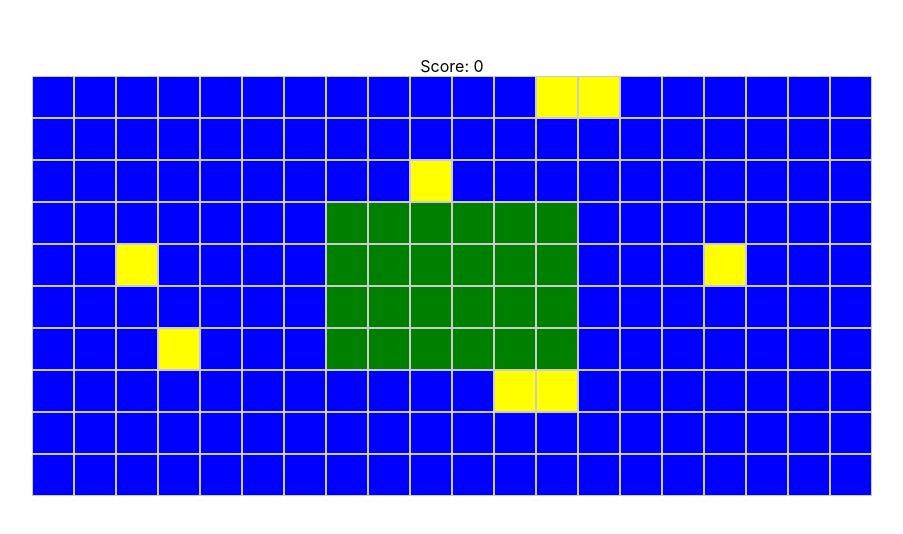
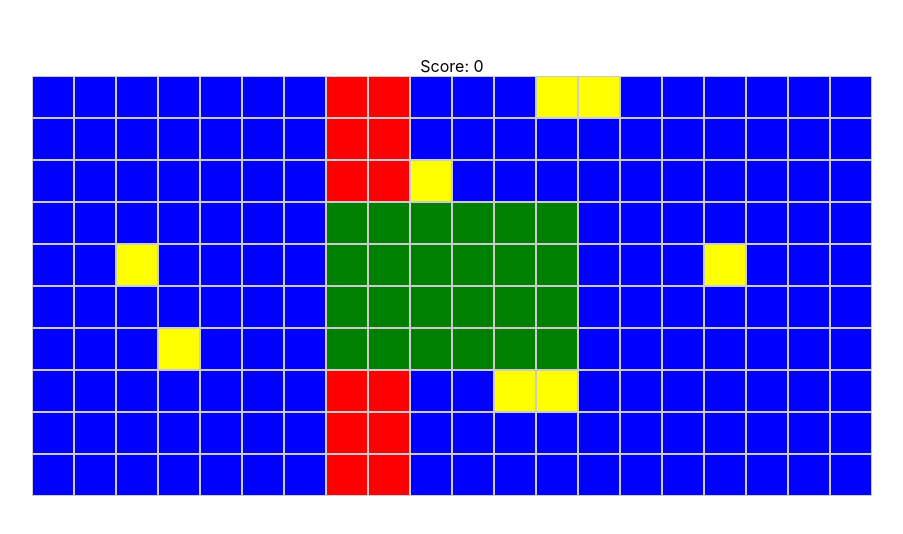
Before and after one commit to Terminator1601/FOG-20x10-game, a React (Create React App) app: page / in a window 1280 px wide. Shown: the part 124-658 px from the top of the page, without its empty margins (188-1091 px from the left). Built offline with nearby package versions, Linux system fonts and the light colour scheme.

Commit message:
made some changes

```diff
--- a/src/components/Grid.jsx
+++ b/src/components/Grid.jsx
@@ -4,6 +4,7 @@ import "./Grid.css";
 const Grid = () => {
   const [score, setScore] = useState(0);
   const [foodCells, setFoodCells] = useState([]);
+  const [redCells, setRedCells] = useState([]);
   const grid = [];
   const gridRows = 10;
   const gridCols = 20;
@@ -42,9 +43,26 @@ const Grid = () => {
     setFoodCells(newFoodCells);
   };
 
-  // Effect to generate initial food cells
+  // Function to generate red cells
+  const generateRedCells = () => {
+    const newRedCells = [];
+    for (let col = 0; col < gridCols; col++) {
+      if (col >= actualCols && col < actualCols * 2) {
+        for (let realCol = 0; realCol < 2; realCol++) {
+          for (let row = 0; row < actualRows; row++) {
+            newRedCells.push({ row: row, col: realCol + actualCols });
+            newRedCells.push({ row: row+actualCols, col: realCol + actualCols });
+          }
+        }
+      }
+    }
+    setRedCells(newRedCells);
+  };
+
+  // Effect to generate initial food cells and red cells
   useEffect(() => {
     generateFoodCells();
+    generateRedCells();
   }, []);
 
   // Event handler for clicking on a cell
@@ -68,21 +86,28 @@ const Grid = () => {
     grid.push(
       <div key={`row${rowIndex}`} className="row">
         {" "}
-
         {Array.from({ length: gridCols }, (_, colIndex) => {
           const isGreen = isGreenCell(rowIndex, colIndex);
           // Check if current cell is a food cell
           const isFoodCell = foodCells.includes(`${rowIndex},${colIndex}`);
+          // Check if current cell is a red cell
+          const isRedCell = redCells.some(
+            (cell) => cell.row === rowIndex && cell.col === colIndex
+          );
           return (
             <div
               key={`cell${colIndex}`}
               className={`cell ${
-                isGreen ? "green" : isFoodCell ? "yellow" : "blue"
+                isGreen
+                  ? "green"
+                  : isFoodCell
+                  ? "yellow"
+                  : isRedCell
+                  ? "red"
+                  : "blue"
               }`}
               onClick={() => handleCellClick(rowIndex, colIndex)} // Attach onClick event handler
-            >
-
-            </div>
+            ></div>
           );
         })}
       </div>
```
